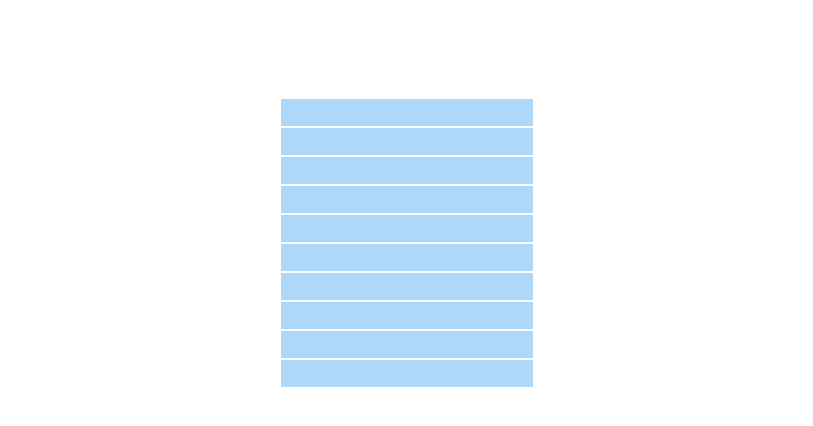
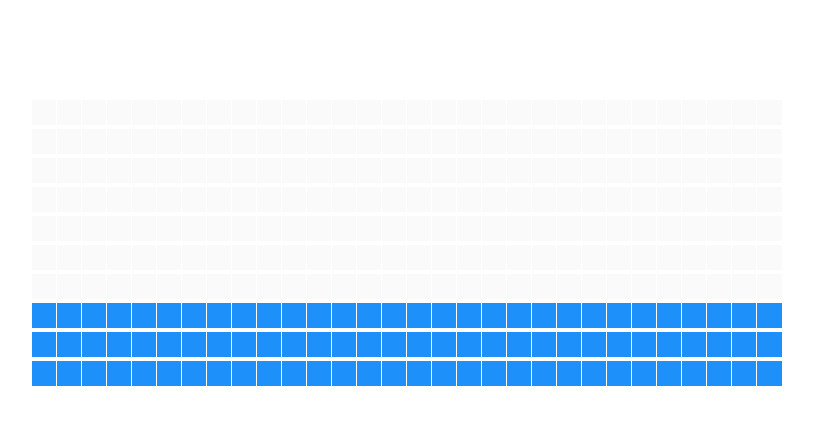
Before and after one commit to tknbr/weather_simulation, a React (Create React App) app: page / in a window 1280 px wide. Shown: the top 426 px of the page, without its empty margins (233-1046 px from the left). Built offline with nearby package versions, Linux system fonts and the light colour scheme.

Commit message:
Added water level and soil selection

```diff
--- a/src/Node.css
+++ b/src/Node.css
@@ -1,7 +1,7 @@
 .node {
   width: 25px;
   height: 25px;
-  outline: 1px solid rgb(175, 216, 248);
+  outline: 1px solid rgb(255, 255, 255);
   display: inline-block;
 }
 
@@ -14,5 +14,9 @@
 }
 
 .node_air {
-    background-color: rgb(175, 216, 248);
+    background-color: rgb(250, 250, 250);
 }
+
+.node_cloud {
+    background-color: rgb(240, 248, 255);
+}
--- a/src/Node.jsx
+++ b/src/Node.jsx
@@ -18,9 +18,12 @@ export default class Node extends Component {
 
     render() {
         const {
-            //row,
-            //col,
+            row,
+            col,
             typeOfNode,
+            onMouseDown,
+            onMouseEnter,
+            onMouseUp,
         } = this.props;
 
         let extraClassName = '';
@@ -42,6 +45,9 @@ export default class Node extends Component {
         return(
             <div
                 className={extraClassName}
+                onMouseDown={() => onMouseDown(row, col)}
+                onMouseEnter={() => onMouseEnter(row, col)}
+                onMouseUp={() => onMouseUp()}
             ></div>
 
         );
--- a/src/WeatherSimulation.jsx
+++ b/src/WeatherSimulation.jsx
@@ -4,43 +4,59 @@ import './WeatherSimulation.css';
 
 
 const TOTAL_N_OF_ROWS = 10;
-const TOTAL_N_OF_COLS = 10;
+const TOTAL_N_OF_COLS = 30;
 
 export default class WeatherSimulation extends Component {
 
     constructor(props) {
         super(props);
         this.state = {
-            nodes: [],
+            grid: [],
+            mouseIsPressed: false,
         };
     }
 
     componentDidMount() {
-        const nodes = [];
-        for(let row = 0; row < TOTAL_N_OF_ROWS; row++) {
-            const currentRow = [];
-            for(let column = 0; column < TOTAL_N_OF_COLS; column++) {
-                currentRow.push([]);
-            }
-            nodes.push(currentRow);
-        }
-        this.setState({nodes})
+        const grid = initializeGrid();
+        this.setState({grid})
+    }
+
+    handleMouseDown(row, col) {
+        const newGrid = getNewGridWithSoilToggled(this.state.grid, row, col);
+        this.setState({grid: newGrid, mouseIsPressed: true});
+    }
+
+    handleMouseEnter(row, col) {
+        if (!this.state.mouseIsPressed) return;
+        const newGrid = getNewGridWithSoilToggled(this.state.grid, row, col);
+        this.setState({grid: newGrid, mouseIsPressed: true});
+    }
+
+    handleMouseUp() {
+        this.setState({mouseIsPressed: false});
     }
 
     render() {
-        const {nodes} = this.state;
-        console.log(nodes);
+        const {grid} = this.state;
+        console.log(grid);
 
         return (
             <div className="grid">
-                {nodes.map((row, rowIdx) => {
+                {grid.map((row, rowIdx) => {
                     return (
                         <div key={rowIdx}>
                         {row.map((node, rowIdx) => {
-                            const {typeOfNode} = node;
+                            const {row, col, typeOfNode} = node;
                             return (
                                 <Node
-                                    typeOfNode={'air'}
+                                    row={row}
+                                    col={col}
+                                    typeOfNode={typeOfNode}
+                                    onMouseDown={(row, col) => this.handleMouseDown(row, col)}
+                                    onMouseEnter={(row, col) =>
+                                        this.handleMouseEnter(row, col)
+                                    }
+                                    onMouseUp={() => this.handleMouseUp()}
                                 ></Node>
                             );
 
@@ -52,3 +68,37 @@ export default class WeatherSimulation extends Component {
         );
     }
 }
+
+const initializeGrid = () => {
+    const nodes = [];
+    for(let row = TOTAL_N_OF_ROWS-1; row >= 0 ; row--) {
+        const currentRow = [];
+        for(let col = 0; col < TOTAL_N_OF_COLS; col++) {
+            currentRow.push(createNode(col, row));
+        }
+        nodes.push(currentRow);
+    }
+    return nodes;
+}
+
+const createNode = (col, row) => {
+    return {
+        row,
+        col,
+        typeOfNode: row < (TOTAL_N_OF_ROWS/4) ? 'water' : 'air',
+    }
+}
+
+const getNewGridWithSoilToggled = (grid, row, col) => {
+    const newGrid = grid.slice();
+
+    for (let r = TOTAL_N_OF_ROWS-1-row; r < TOTAL_N_OF_ROWS; r++) {
+        const node = newGrid[r][col];
+        const newNode = {
+            ...node,
+            typeOfNode: 'soil',
+        };
+        newGrid[r][col] = newNode;
+    }
+    return newGrid;
+};
```
